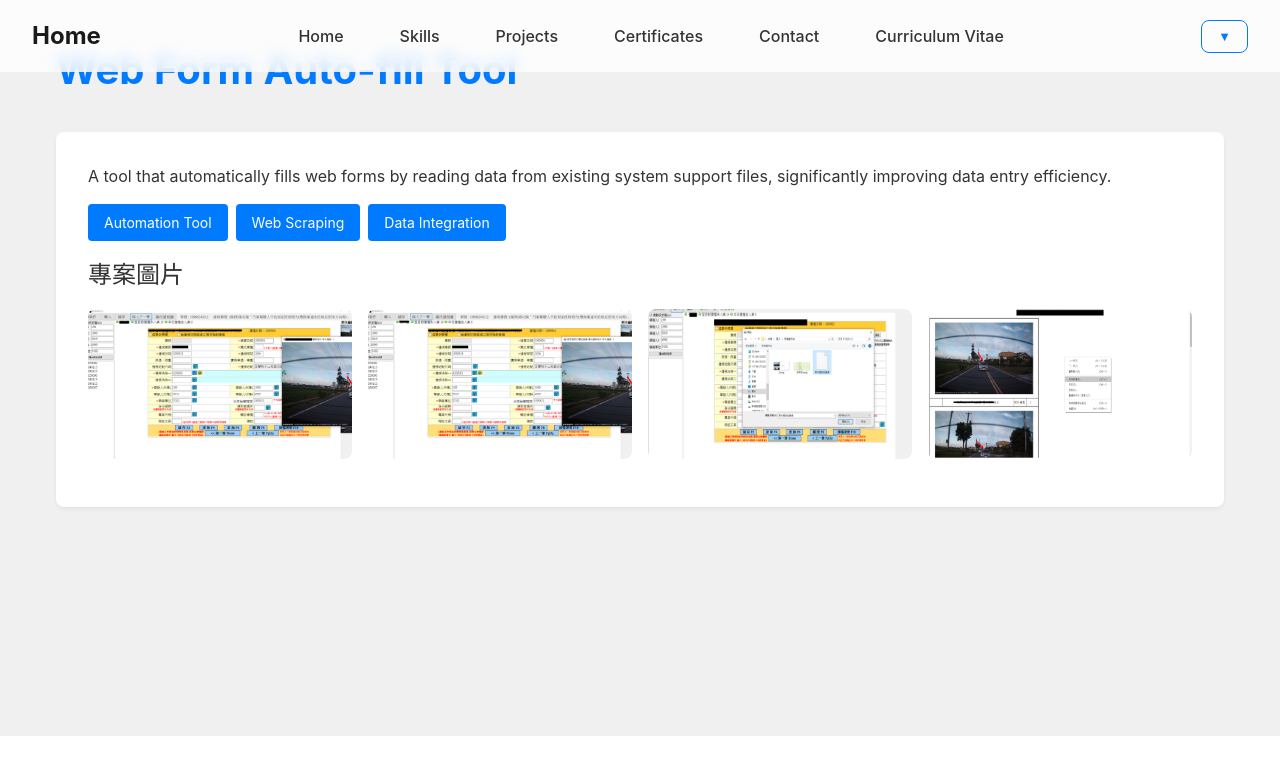
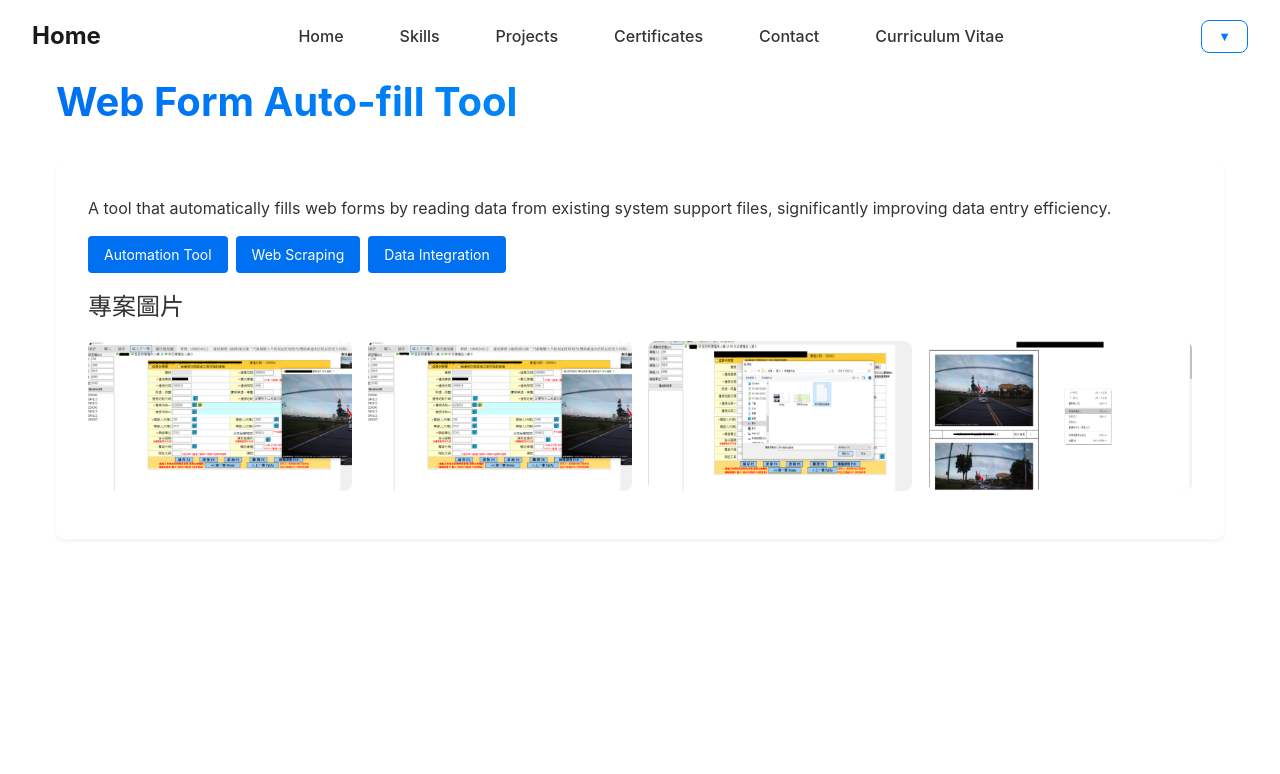
Before and after one commit to Lung-Yu/Lung-Yu.github.io, a React (Vite) app: page /project/auto-fill-web-form in a window 1280 px wide. Shown: the top 774 px of the page. Built offline with nearby package versions, Linux system fonts and the light colour scheme.

Commit message:
feat: 更新專案詳情樣式，修改背景顏色與文字顏色，調整內邊距

```diff
--- a/src/features/projects/styles/ProjectDetail.css
+++ b/src/features/projects/styles/ProjectDetail.css
@@ -1,7 +1,8 @@
 .project-detail {
     padding: 2rem 0;
-    background-color: var(--color-gray-100);
+    background-color: var(--color-background); /* 修改背景顏色 */
     min-height: calc(100vh - 64px); /* 確保最小高度 */
+    padding-top: 4rem; /* 添加上方內邊距，避免與 NavigationBar 重疊 */
 }
 
 .project-detail-container {
@@ -12,12 +13,14 @@
 
 .project-detail h1 {
     font-size: 2.5rem;
-    color: var(--color-primary);
+    background: linear-gradient(90deg, var(--primary-color), var(--secondary-color)); /* 修改文字顏色 */
+    -webkit-background-clip: text;
+    -webkit-text-fill-color: transparent;
     margin-bottom: 2rem;
 }
 
 .project-detail-content {
-    background: var(--color-background);
+    background: white;
     padding: 2rem;
     border-radius: var(--radius-md);
     box-shadow: var(--shadow-md);
@@ -31,7 +34,7 @@
 }
 
 .project-tag {
-    background-color: var(--color-primary);
+    background-color: var(--primary-color);
     color: var(--color-background);
     padding: 0.5rem 1rem;
     border-radius: var(--radius-sm);
```
